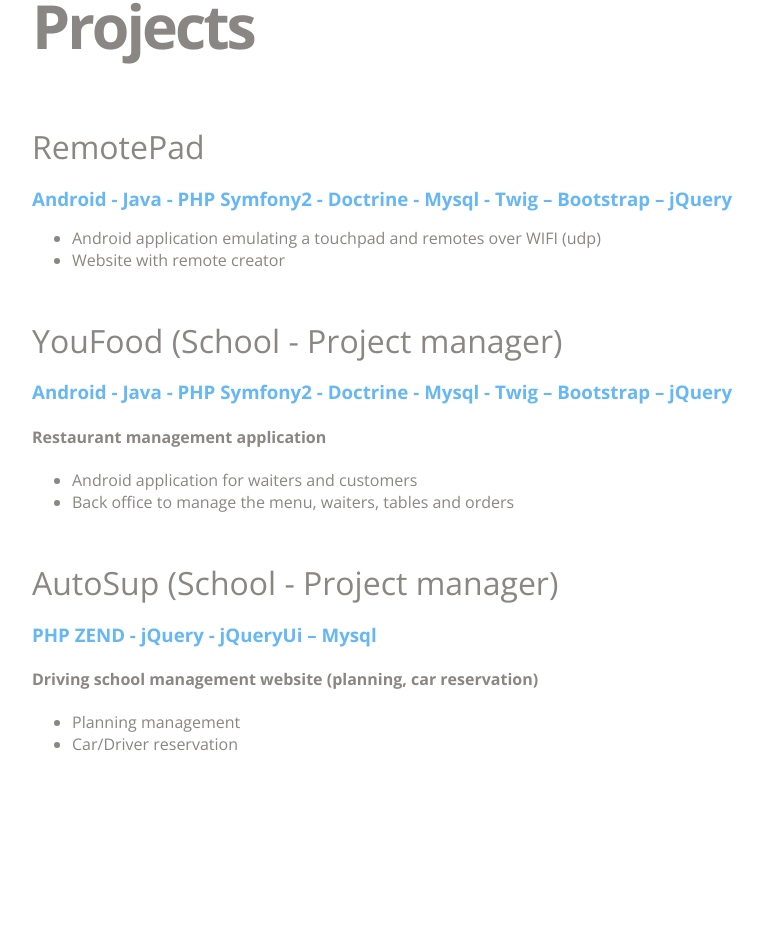
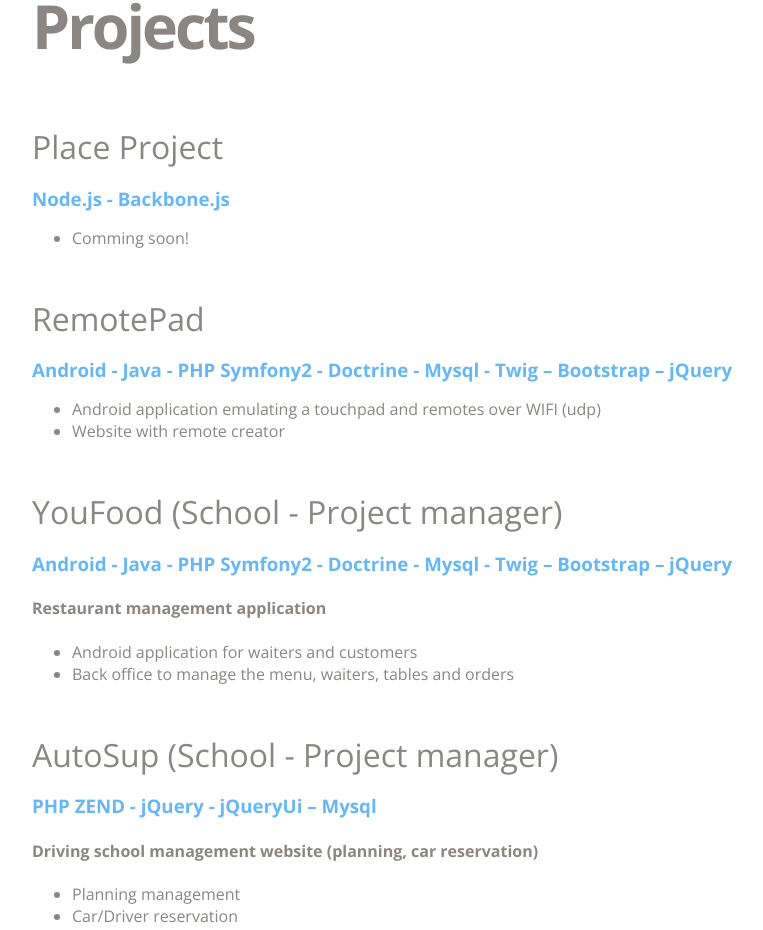
Before and after one commit to maximeCony/resume-node.js-cool-kitten, a website: page views/index.html in a window 1280 px wide. Shown: the part 2613-3543 px from the top of the page, without its empty margins (108-871 px from the left). Drawn offline with nearby package versions, Linux system fonts and the light colour scheme.

Commit message:
improve css

```diff
--- a/views/index.html
+++ b/views/index.html
@@ -158,6 +158,14 @@
 			<section class="grid_10" id="projects">
 
 				<section class="personalProject">
+					<h2>Place Project</h2>
+					<h3 class="darkerBlue">Node.js - Backbone.js</h3>
+					<ul>
+						<li>Comming soon!</li>
+					</ul>
+				</section>
+
+				<section class="personalProject">
 					<h2>RemotePad</h2>
 					<h3 class="darkerBlue">Android - Java - PHP Symfony2 - Doctrine - Mysql - Twig – Bootstrap – jQuery</h3>
 					<ul>
```
